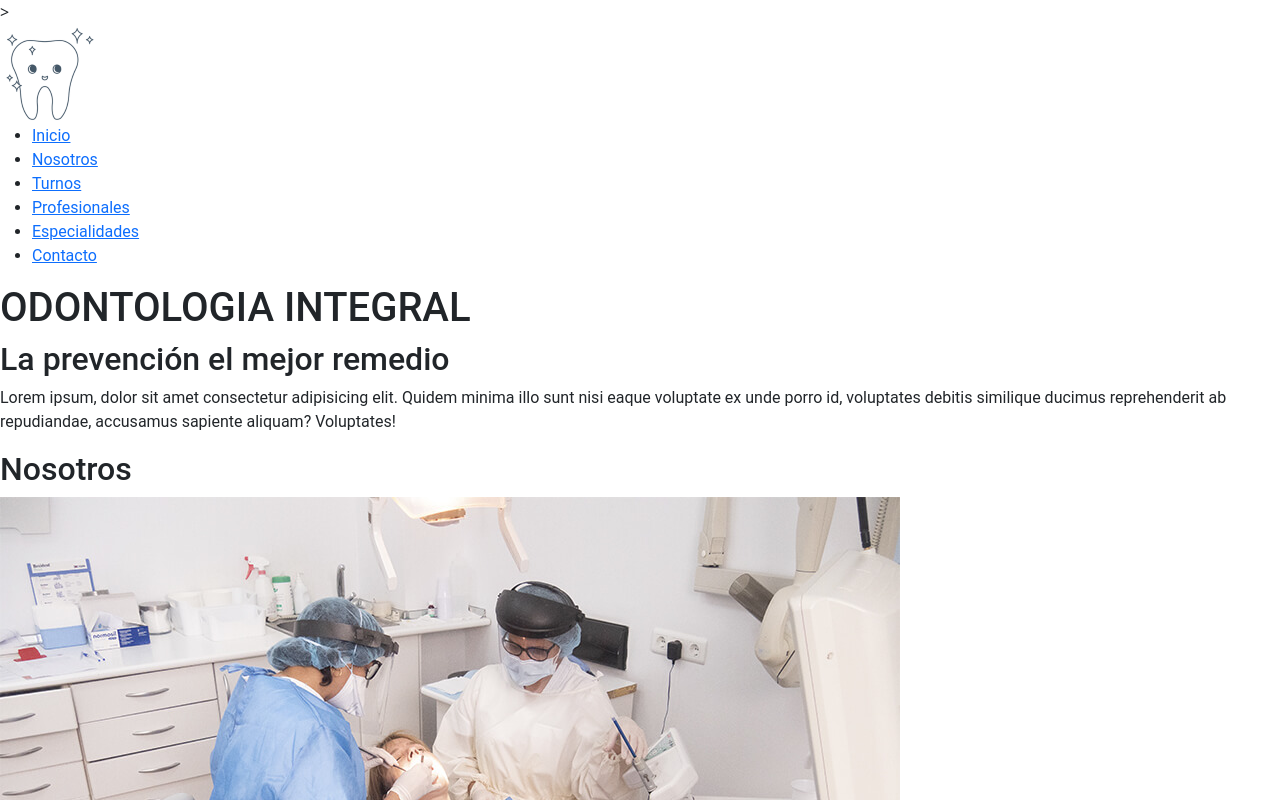
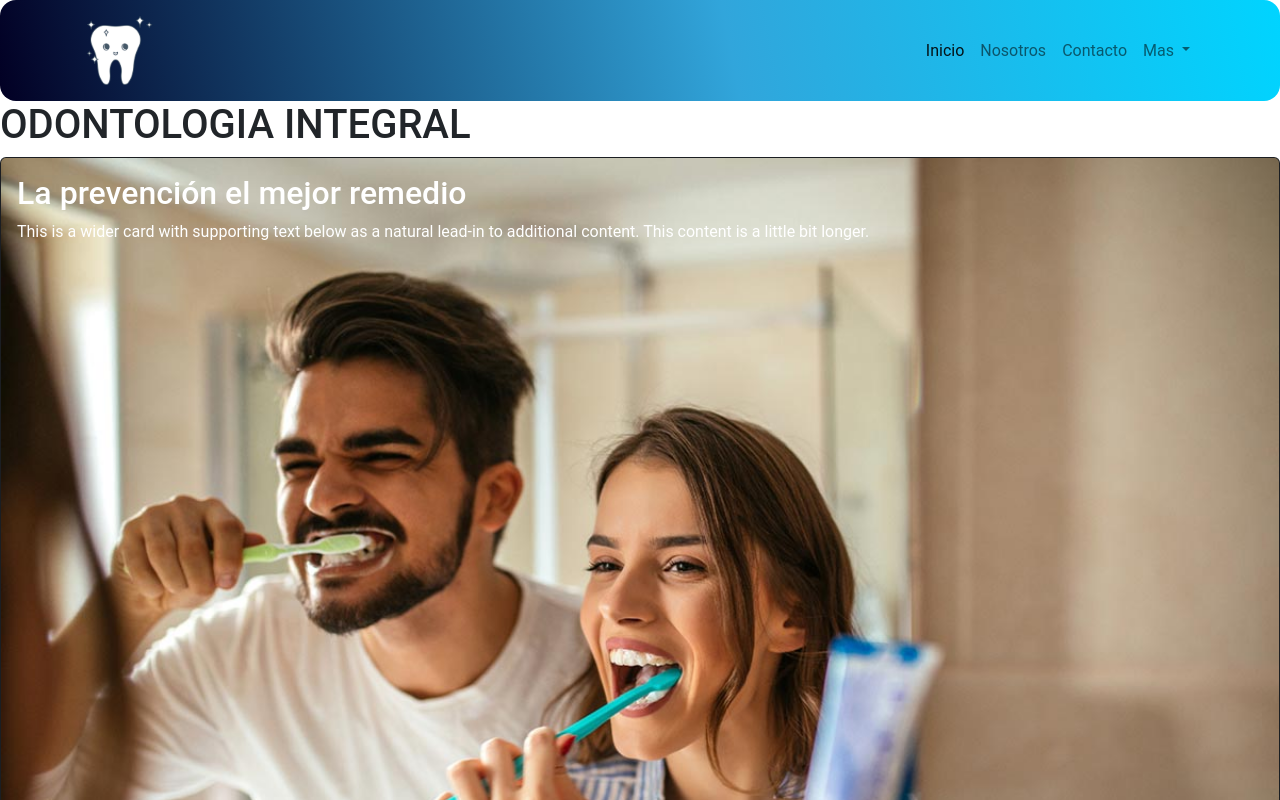
Before and after one commit to Dario-Spina88/proyecto-mobile-first, a plain HTML site: page index.html in a window 1280 px wide. Shown: the top 800 px of the page. Drawn offline with nearby package versions, Linux system fonts and the light colour scheme; a web font is replaced by a local one.

Commit message:
Agregue navbar

```diff
--- a/css/styles.css
+++ b/css/styles.css
@@ -4,3 +4,16 @@
     box-sizing: border-box;
     font-family: 'Roboto', sans-serif;
 }
+
+/* .banner{
+    background-image: url(../img/prevenir.jpg);
+    background-repeat: no-repeat;
+    background-size: cover;
+} */
+
+.navbar{
+background:linear-gradient(79deg, rgba(2, 0, 36, 1) 0%, rgba(3, 146, 212, 0.8127626050420168) 57%, rgba(0, 212, 255, 1) 100%);
+position: sticky;
+top: 0;
+z-index: 2;
+}
--- a/index.html
+++ b/index.html
@@ -22,24 +22,43 @@
     <link rel="stylesheet" href="./css/styles.css">
     <title>Inicio - Odontologia Integral</title>
 </head>
-<!--------------------------- NAVEGADOR ---------------------------->>
+<!--------------------------- NAVEGADOR ---------------------------->
 
 <body>
-    <header>
-        <div class="encabezado-imagen">
-            <img src="./img/diente.jpg" alt="Diente brillante">
+    <header class="navbar navbar-expand-lg bg-light rounded-4">
+        <div class="container">
+            <a class="navbar-brand" href="#"><img src="./img/diente.jpg" alt="Diente brillante" class="w-75"></a>
+
+            <button class="navbar-toggler" type="button" data-bs-toggle="collapse" data-bs-target="#navbarNavDropdown"
+                aria-controls="navbarNavDropdown" aria-expanded="false" aria-label="Toggle navigation">
+                <span class="navbar-toggler-icon"></span>
+            </button>
+
+            <nav class="collapse navbar-collapse justify-content-end" id="navbarNavDropdown">
+                <ul class="navbar-nav">
+                    <li class="nav-item">
+                        <a class="nav-link active" aria-current="page" href="#">Inicio</a>
+                    </li>
+                    <li class="nav-item">
+                        <a class="nav-link" href="#">Nosotros</a>
+                    </li>
+                    <li class="nav-item">
+                        <a class="nav-link" href="#">Contacto</a>
+                    </li>
+                    <li class="nav-item dropdown">
+                        <a class="nav-link dropdown-toggle" href="#" id="navbarDropdownMenuLink" role="button"
+                            data-bs-toggle="dropdown" aria-expanded="false">
+                            Mas
+                        </a>
+                        <ul class="dropdown-menu" aria-labelledby="navbarDropdownMenuLink">
+                            <li><a class="dropdown-item" href="#">Especialidades</a></li>
+                            <li><a class="dropdown-item" href="#">Profesionales</a></li>
+                            <li><a class="dropdown-item" href="#">Turnos</a></li>
+                        </ul>
+                    </li>
+                </ul>
+            </nav>
         </div>
-
-        <nav>
-            <ul>
-                <li><a href="./index.html">Inicio</a></li>
-                <li><a href="#seccion-nosotros">Nosotros</a></li>
-                <li><a href="./page/turnos.html">Turnos</a></li>
-                <li><a href="./page/profesionales.html">Profesionales</a></li>
-                <li><a href="./page/especialidades.html">Especialidades</a></li>
-                <li><a href="./page/contacto.html">Contacto</a></li>
-            </ul>
-        </nav>
     </header>
     <!-------------------------- TITULO H1 ----------------------->
     <section id="titulo">
@@ -47,7 +66,16 @@
     </section>
     <!------------------ Empieza el cuerpo de la web ---------------->
     <main>
-        <section data-aos="zoom-in">
+        <section class="card bg-dark text-white">
+            <img src="./img/prevenir.jpg" class="card-img   " alt="dos personas cepillandose los dientes">
+            <article class="card-img-overlay">
+                <h2 class="card-title">La prevención <span>el mejor remedio</span></h2>
+                <p class="card-text">This is a wider card with supporting text below as a natural lead-in to
+                    additional
+                    content. This content is a little bit longer.</p>
+            </article>
+        </section>
+        <!-- <section class="banner" data-aos="zoom-in">
             <h2>La prevención <span>el mejor remedio</span></h2>
 
             <article>
@@ -59,7 +87,7 @@
                 </p>
             </article>
 
-        </section>
+        </section> -->
         <!---------------------- Nosotoros------------------------>
         <Sectiondata-aos="fade-right">
 
```
